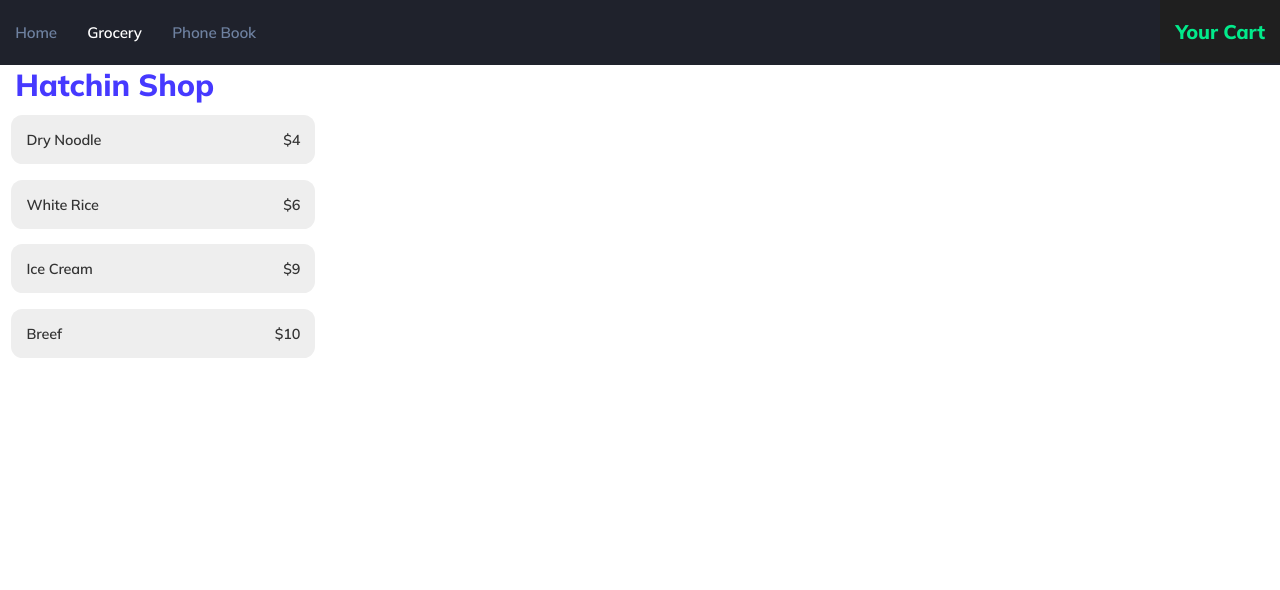
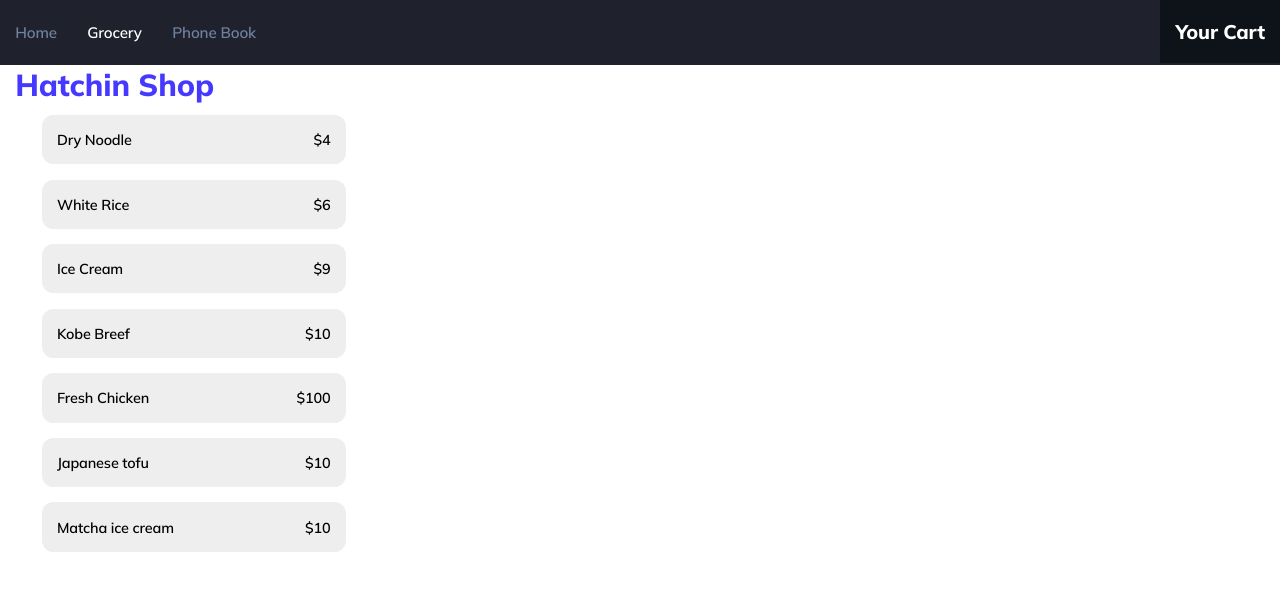
Before and after one commit to KiyuTran88/kiyu-sandbox, a Vue app: page /grocery in a window 1280 px wide. Shown: the top 590 px of the page. Built offline with nearby package versions, Linux system fonts and the light colour scheme.

Commit message:
updated css
Will do css last :(

```diff
--- a/src/views/Grocery.vue
+++ b/src/views/Grocery.vue
@@ -1,5 +1,7 @@
 <template>
-	<h2>Hatchin Shop</h2>
+	<div class="headline-wrap">
+		<h2>Hatchin Shop</h2>
+	</div>
 	<div class="main-wrap" v-for="item in itemList" :key="item">
 		<div class="content-wrap" @click="addToCart(item)" :class="{ selected: item.isSelected === true }">
 			<div class="item-label">
@@ -39,7 +41,10 @@ export default {
 				{ name: "Dry Noodle", price: 4, quantity: 0, isSelected: false },
 				{ name: "White Rice", price: 6, quantity: 0, isSelected: false },
 				{ name: "Ice Cream", price: 9, quantity: 0, isSelected: false },
-				{ name: "Breef", price: 10, quantity: 0, isSelected: false },
+				{ name: "Kobe Breef", price: 10, quantity: 0, isSelected: false },
+				{ name: "Fresh Chicken", price: 100, quantity: 0, isSelected: false },
+				{ name: "Japanese tofu", price: 10, quantity: 0, isSelected: false },
+				{ name: "Matcha ice cream", price: 10, quantity: 0, isSelected: false },
 			],
 		}
 	},
@@ -82,7 +87,7 @@ export default {
 	font-family: "Mulish", sans-serif;
 	font-size: 0.95rem;
 	letter-spacing: -0.01rem;
-	color: #333;
+	// color: #333;
 	margin: 0;
 	padding: 0;
 	h2 {
@@ -91,7 +96,7 @@ export default {
 		padding: 0 1rem;
 	}
 	h3 {
-		color: #02ea8b;
+		color: white;
 		font-size: 1.3rem;
 		margin: 0;
 		padding: 0.25rem 0;
@@ -104,6 +109,7 @@ export default {
 	justify-content: flex-start;
 	margin: 0.5rem;
 	width: 10rem;
+	padding: 0rem 2rem;
 
 	.content-wrap {
 		display: flex;
@@ -139,7 +145,7 @@ export default {
 	}
 }
 .page-wrap {
-	background-color: rgb(31, 31, 31);
+	background-color: #0e1219;
 	position: absolute;
 	top: 0;
 	right: 0;
@@ -153,8 +159,8 @@ export default {
 		.cart-content-wrap {
 			display: flex;
 			flex-direction: column;
-			background-color: rgb(44, 44, 44);
-			color: rgb(199, 199, 199);
+			background-color: #1C202C;
+			color: rgb(199, 199, 199)!important;
 			border-radius: 0.75rem;
 			padding: 1rem;
 			min-width: 20rem;
@@ -168,7 +174,7 @@ export default {
 
 			&:hover {
 				color: white;
-				background-color: rgb(53, 53, 53);
+				background-color:#1b2030;
 
 				.button-wrap {
 					display: flex;
--- a/src/views/Home.vue
+++ b/src/views/Home.vue
@@ -1,9 +1,13 @@
 <template>
-	<h2>Home page</h2>
+	<div class="headline-wrap">
+		<h2>Home</h2>
+	</div>
+	<div class="main-wrap">
+		<div>Welcome to Kiyu Vue Playground</div>
+	</div>
 </template>
 
 <script>
-
 export default {
 	name: "Home",
 }
```
